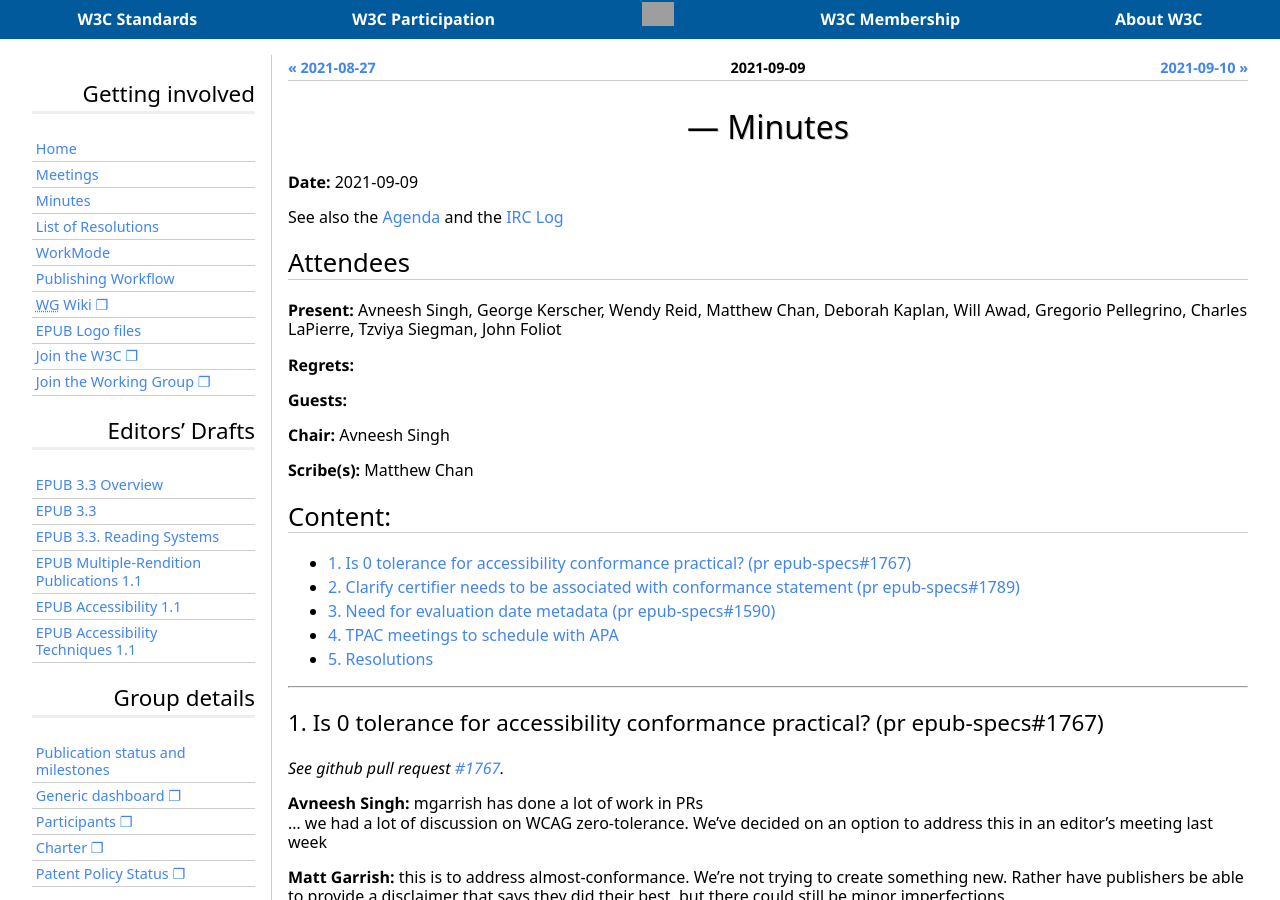
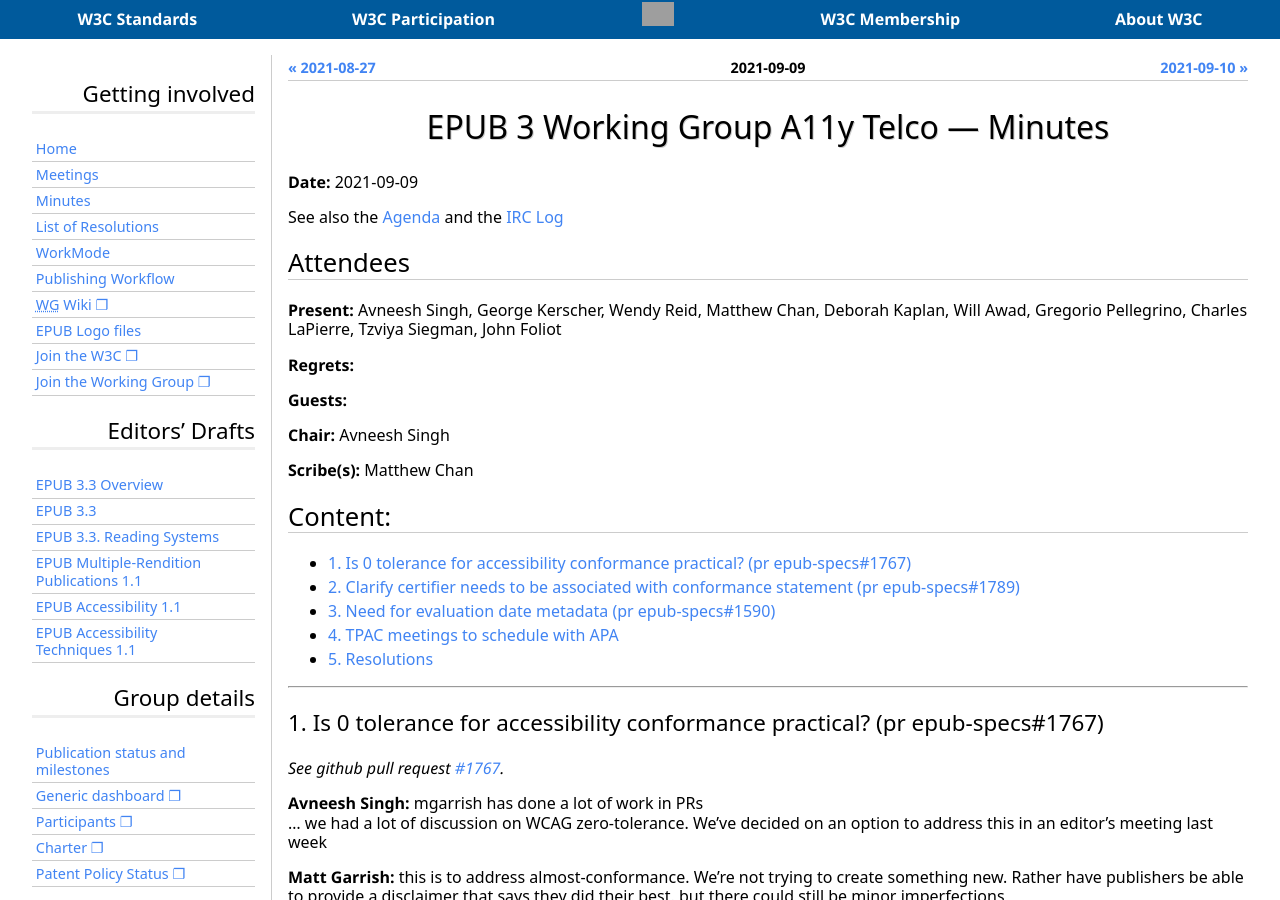
Before and after one commit to w3c/epub-wg, a Jekyll site: the page built from _minutes/2021-09-09-epub-a11y.md, in a window 1280 px wide and 900 px high. Built offline with Jekyll 4.4.1, drawn with Linux system fonts in a browser that asks for light colours; some web fonts are replaced; grey boxes are pictures that could not be loaded.

Commit message:
Title was missing for a11y minutes of 9th september

```diff
--- a/_minutes/2021-09-09-epub-a11y.md
+++ b/_minutes/2021-09-09-epub-a11y.md
@@ -1,7 +1,7 @@
 ---
 layout: minutes
 date: 2021-09-09
-title:  — 2021-09-09
+title: EPUB 3 Working Group A11y Telco  — 2021-09-09
 json-ld: |
     {
         "@context": [
@@ -115,7 +115,7 @@
 
 ---
 
-#  — Minutes
+# EPUB 3 Working Group A11y Telco — Minutes
 {: .no_toc}
 
 
```
